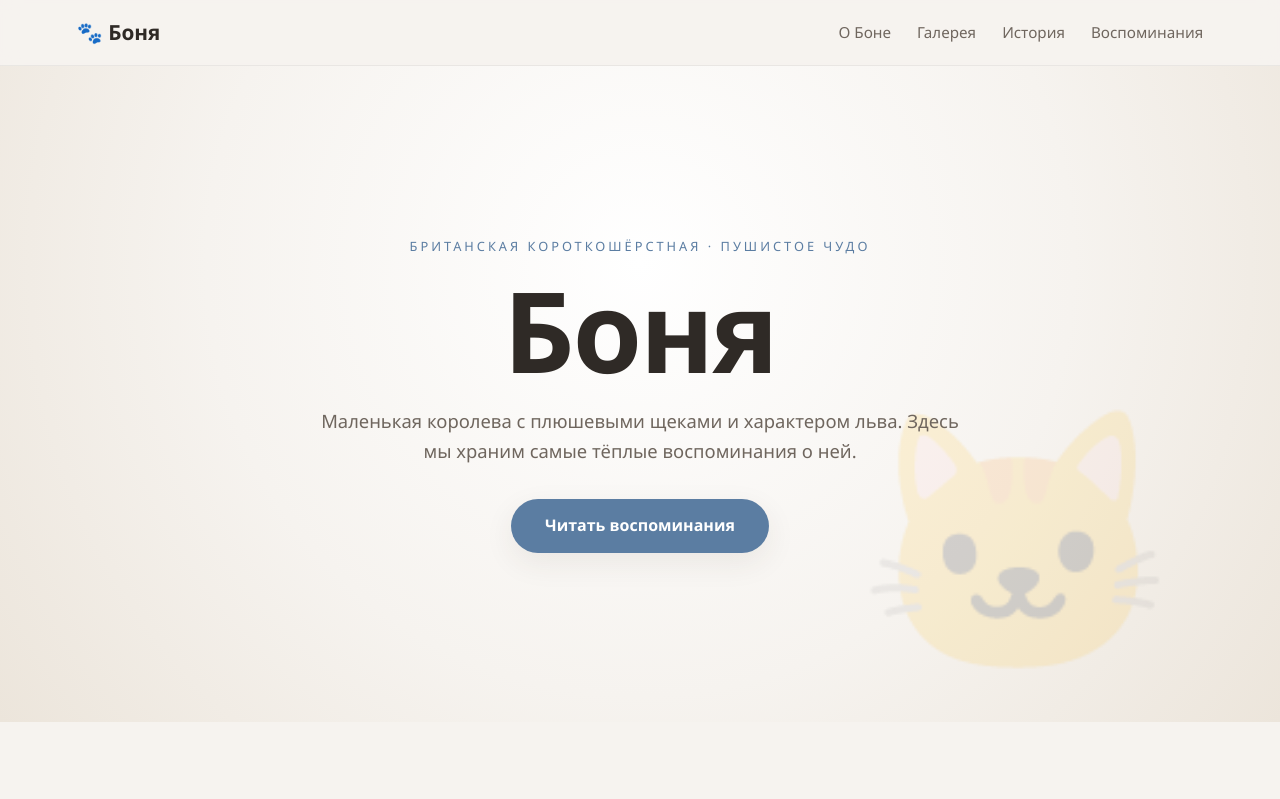
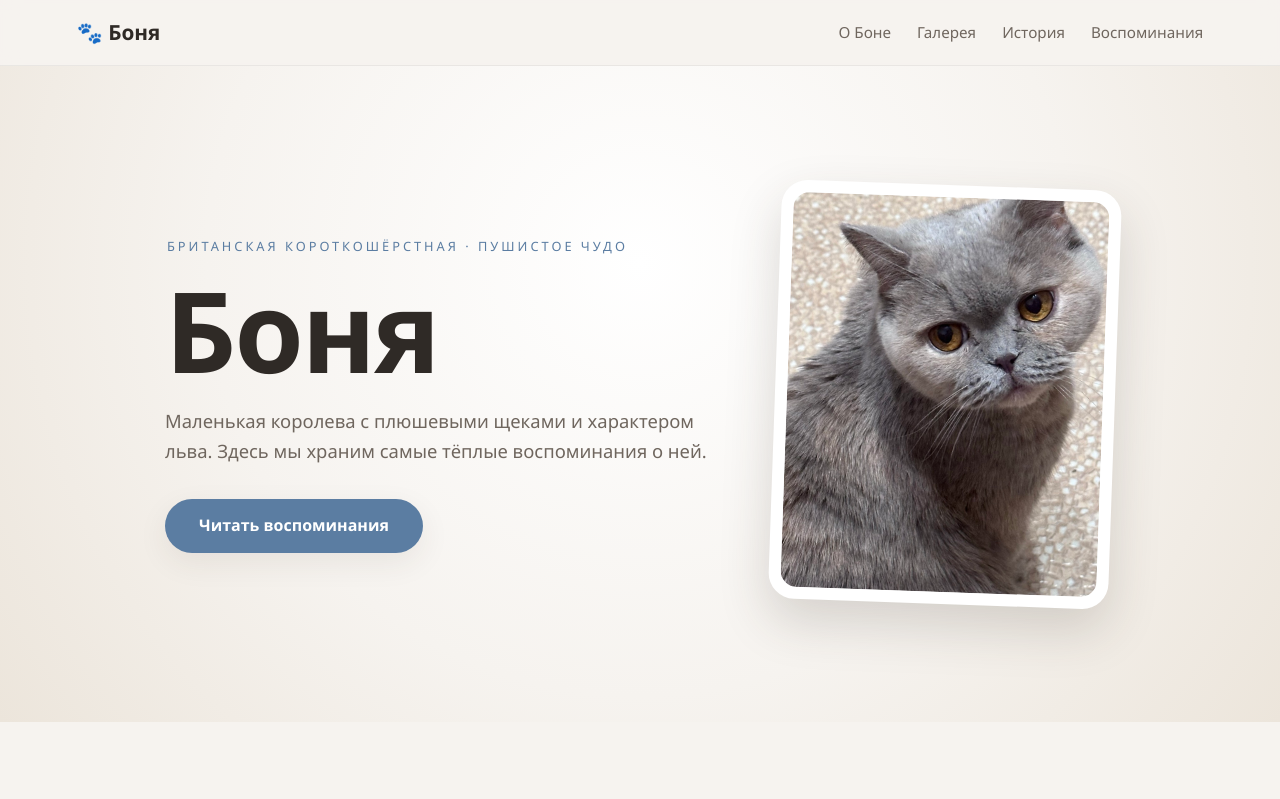
Before and after one commit to meisnastia/bonya-memories, a plain HTML site: page index.html in a window 1280 px wide. Shown: the top 799 px of the page. Drawn offline with Linux system fonts and the light colour scheme.

Commit message:
feat: добавить фото Бони в герой и галерею
- реальный снимок в hero-секции (в рамке, с лёгким наклоном)
- фото в галерее настроений
- изображение конвертировано из HEIC в JPG и оптимизировано

```diff
--- a/index.html
+++ b/index.html
@@ -32,7 +32,9 @@
       </p>
       <a class="hero__cta" href="#memories">Читать воспоминания</a>
     </div>
-    <div class="hero__cat" aria-hidden="true">🐱</div>
+    <figure class="hero__photo">
+      <img src="images/bonya.jpg" alt="Боня — британская короткошёрстная кошка с янтарными глазами" loading="eager" />
+    </figure>
   </section>
 
   <!-- О Боне -->
@@ -66,6 +68,10 @@
     <h2 class="section__title">Галерея настроений</h2>
     <p class="section__lead">Каждая мордочка — отдельная история.</p>
     <div class="gallery">
+      <figure class="gallery__item gallery__item--photo">
+        <img src="images/bonya.jpg" alt="Портрет Бони" loading="lazy" />
+        <figcaption>Наша красавица</figcaption>
+      </figure>
       <figure class="gallery__item"><span>😺</span><figcaption>Утренний мурлыка</figcaption></figure>
       <figure class="gallery__item"><span>😼</span><figcaption>«Где моя еда?»</figcaption></figure>
       <figure class="gallery__item"><span>😻</span><figcaption>Обнимашки</figcaption></figure>
--- a/styles.css
+++ b/styles.css
@@ -59,16 +59,47 @@ body {
 .hero {
   position: relative;
   display: flex;
+  flex-wrap: wrap;
   align-items: center;
   justify-content: center;
+  gap: 50px;
   min-height: 82vh;
   text-align: center;
-  padding: 60px 6vw;
+  padding: 70px 6vw;
   background: radial-gradient(circle at 50% 30%, #ffffff 0%, var(--bg) 55%, var(--bg-alt) 100%);
   overflow: hidden;
 }
 
-.hero__inner { max-width: 640px; position: relative; z-index: 2; }
+.hero__inner { max-width: 560px; position: relative; z-index: 2; }
+
+/* Фото Бони в герое */
+.hero__photo {
+  position: relative;
+  z-index: 2;
+  flex: 0 0 auto;
+  width: min(340px, 78vw);
+  border-radius: 26px;
+  padding: 12px;
+  background: var(--card);
+  box-shadow: 0 22px 50px rgba(60, 50, 40, 0.18);
+  transform: rotate(2deg);
+  transition: transform 0.35s ease;
+}
+
+.hero__photo:hover { transform: rotate(0deg) scale(1.02); }
+
+.hero__photo img {
+  display: block;
+  width: 100%;
+  border-radius: 16px;
+  aspect-ratio: 4 / 5;
+  object-fit: cover;
+}
+
+@media (min-width: 860px) {
+  .hero { text-align: left; }
+  .hero__eyebrow { margin-left: 2px; }
+}
 
 .hero__eyebrow {
   text-transform: uppercase;
@@ -106,20 +137,6 @@ body {
 
 .hero__cta:hover { transform: translateY(-2px); box-shadow: 0 14px 34px rgba(91, 125, 162, 0.35); }
 
-.hero__cat {
-  position: absolute;
-  bottom: -20px;
-  right: 8vw;
-  font-size: clamp(8rem, 22vw, 16rem);
-  opacity: 0.15;
-  z-index: 1;
-  animation: float 6s ease-in-out infinite;
-}
-
-@keyframes float {
-  0%, 100% { transform: translateY(0); }
-  50% { transform: translateY(-18px); }
-}
 
 /* ===== Секции ===== */
 .section { padding: 80px 6vw; max-width: 1100px; margin: 0 auto; }
@@ -179,6 +196,17 @@ body {
 .gallery__item:hover { transform: scale(1.05) rotate(-1deg); }
 .gallery__item span { font-size: 3.4rem; display: block; margin-bottom: 10px; }
 .gallery__item figcaption { color: var(--muted); font-size: 0.95rem; }
+
+/* Реальное фото в галерее */
+.gallery__item--photo { padding: 12px; }
+.gallery__item--photo img {
+  display: block;
+  width: 100%;
+  aspect-ratio: 1 / 1;
+  object-fit: cover;
+  border-radius: 12px;
+  margin-bottom: 10px;
+}
 
 /* ===== Таймлайн ===== */
 .timeline { list-style: none; max-width: 700px; margin: 0 auto; position: relative; }
```
Also changed, not shown: images/bonya.jpg (added).
